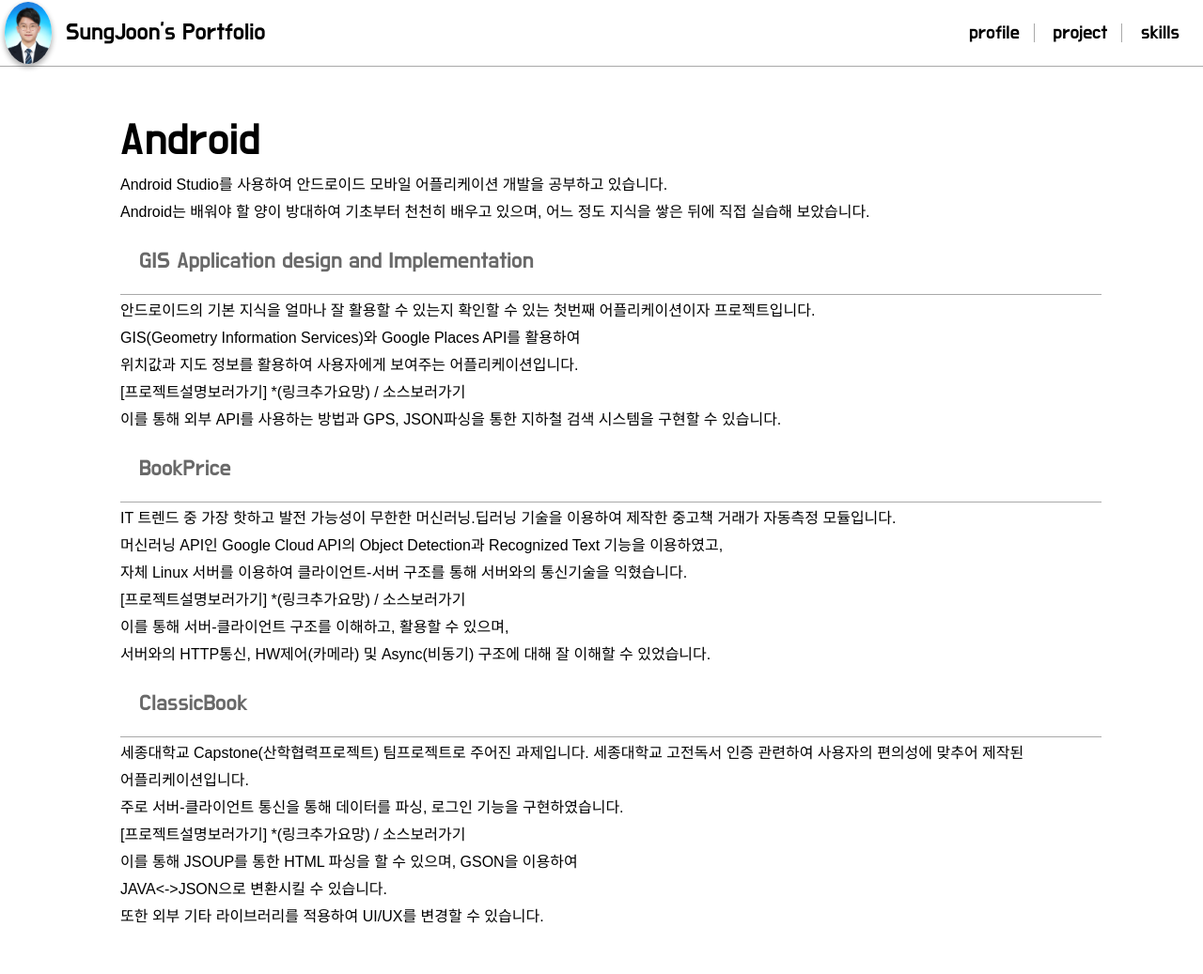
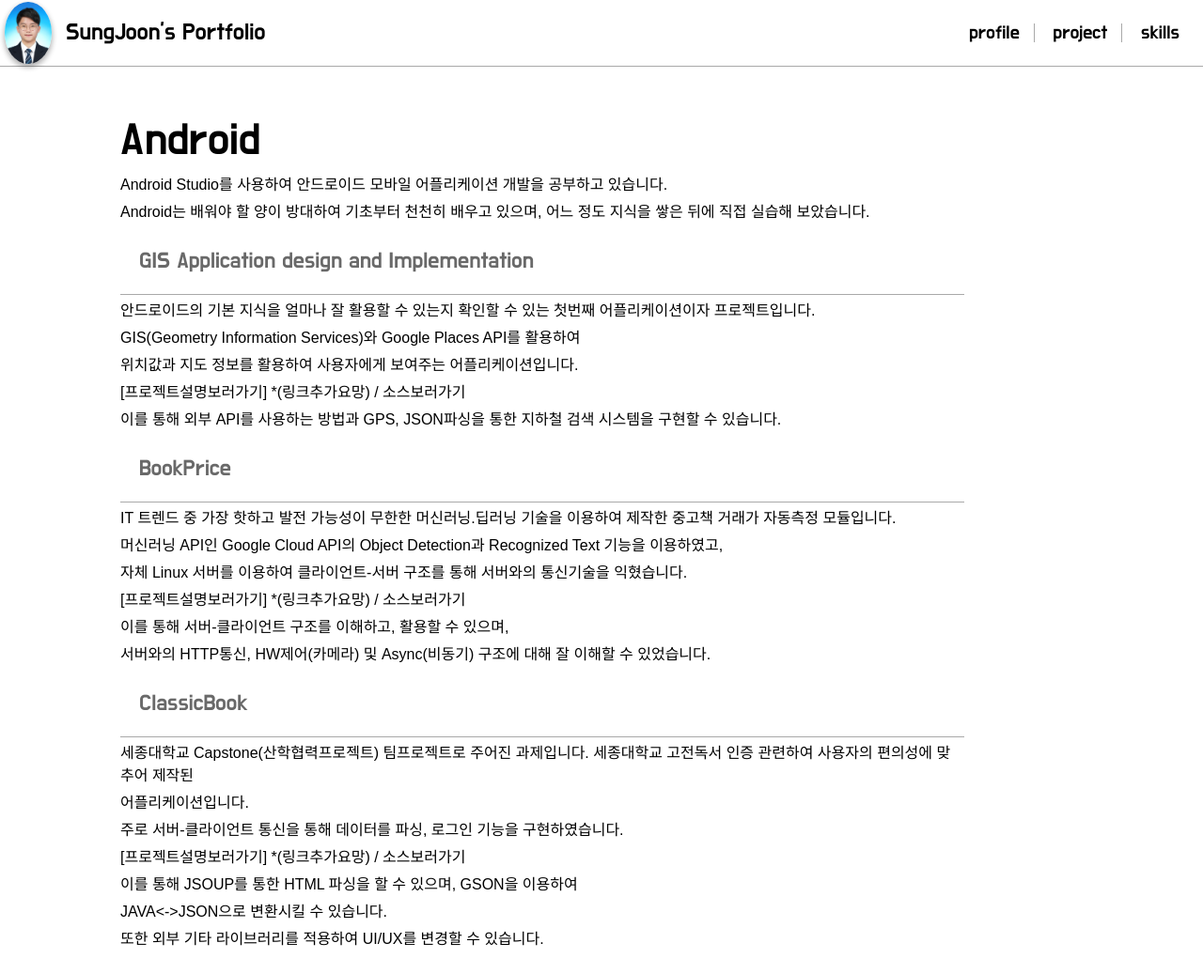
Before and after one commit to seosungjoon/seosungjoon.github.io, a Jekyll site: the page built from _posts/skills/2019-09-05-Android.md, in a window 1280 px wide and 1037 px high. Shown: the whole window at 94% size. Built offline with Jekyll 4.4.1, drawn with Linux system fonts in a browser that asks for light colours; nearby versions of some CDN libraries; some web fonts are replaced.

Commit message:
Update post.sass

```diff
--- a/assets/css/post.sass
+++ b/assets/css/post.sass
@@ -29,12 +29,12 @@
       color: #696969
       padding: 20px
       border-bottom: 1px solid #a9a9a9
-      width: 80vw
+      width: 67vw
 
     p, code
       font-family: "Gothic A1", sans-serif
       line-height: 1.5em
-      width: 80vw
+      width: 70vw
       margin: 5px 0
 
     table
```
